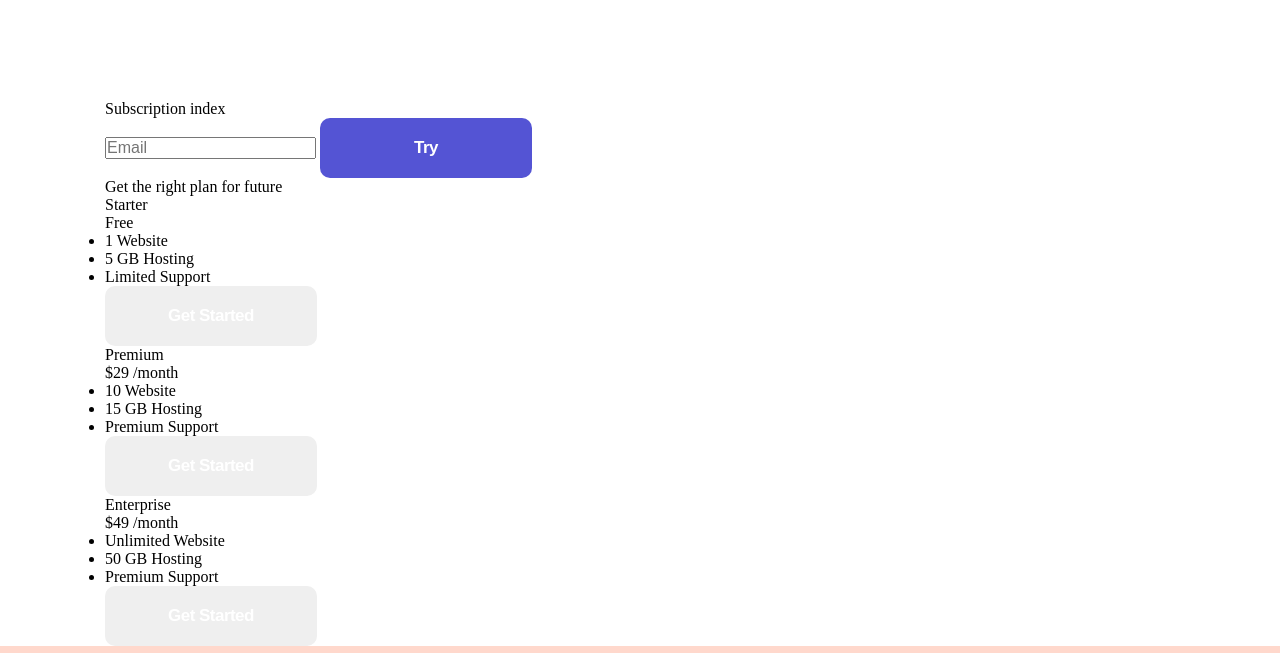
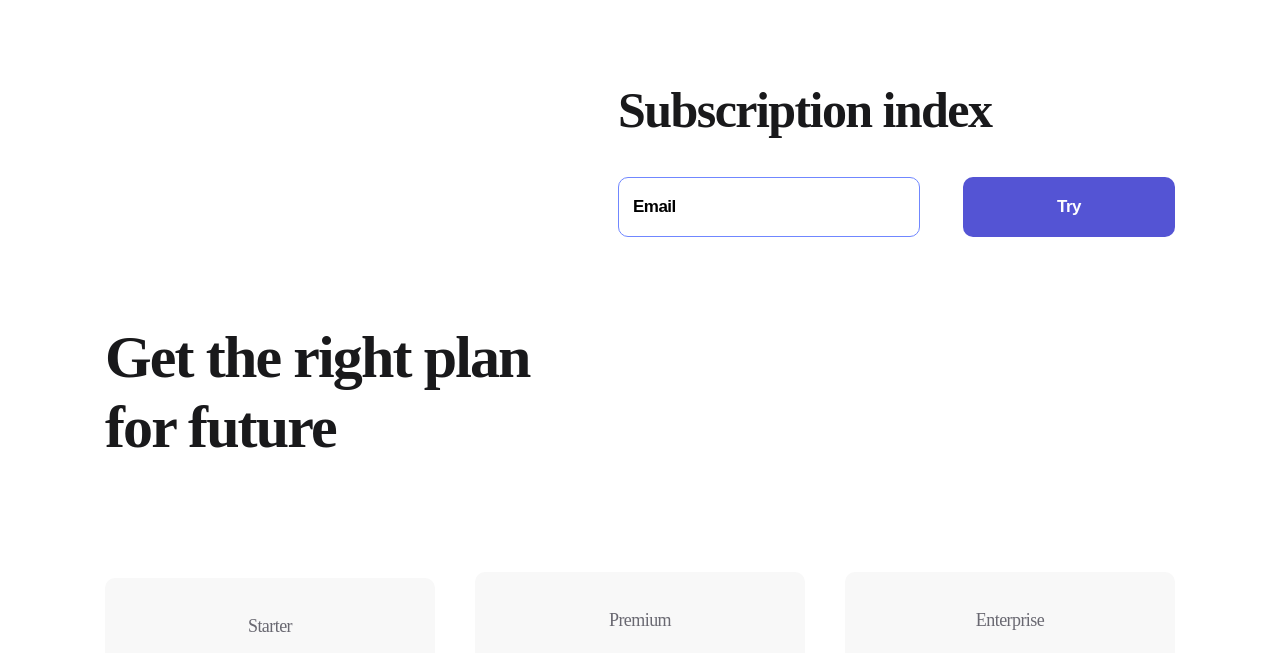
Before and after one commit to Dariia-3/logoipsum, a plain HTML site: page index.html in a window 1280 px wide. Shown: the part 714-1367 px from the top of the page. Drawn offline with Linux system fonts and the light colour scheme.

Commit message:
Add files via upload

```diff
--- a/style/style.css
+++ b/style/style.css
@@ -16,7 +16,7 @@
    padding: 38px 0 48px
 }
 
-.header__flex, .footer__flex, .about{
+.header__flex, .footer__flex, .about, .subscribe, .plan__flex{
    display: flex;
    justify-content: space-between;
    align-items: center;
@@ -111,3 +111,114 @@
    background: #eae8e8;
    transition:500ms ;
  }
+
+ .subscribe {
+   margin-bottom: 85px;
+ }
+
+ .subscribe__title {
+   font-weight: 700;
+   font-size: 50px;
+   line-height: 57px;
+   letter-spacing: -1.56316px;
+   color: #19191B;
+   margin-bottom: 38px;
+ }
+
+ .input {
+   width: 302px;
+   height: 60px;
+   border-radius: 10px;
+   border: 1px solid #7087FF;
+   padding-left: 14px;
+   box-sizing: border-box;
+   margin-right: 39px;
+ }
+
+ .input::placeholder, .input{
+   font-weight: 700;
+   font-size: 17px;
+   line-height: 22px;
+   letter-spacing: -0.531474px;
+   color: #000000;
+ }
+
+ .input:focus {
+   outline: none;
+ }
+
+ .plan {
+   margin-bottom: 132px;
+
+ }
+
+ .plan__title {
+   font-weight: 700;
+   font-size: 60px;
+   line-height: 70px;
+   letter-spacing: -1.87579px;
+   color: #19191B;
+   max-width: 504px;
+   margin-bottom: 110px;
+ }
+
+ .item {
+   width: 330px;
+   background: #F8F8F8;
+   border-radius: 10px;
+   text-align: center;
+   padding: 34px 0 27px;
+ }
+
+.item:hover {
+   background: #FF7143;
+   box-shadow: 0px 32px 34px rgba(255, 112, 59, 0.317827);
+   transition: 500ms;
+}
+
+ .item__text {
+   font-size: 18px;
+   line-height: 28px;
+   letter-spacing: -0.562737px;
+   color: #696871;
+ }
+
+.item:hover .item__text, .item:hover .item__title, .item:hover .item__li {
+   color: white;
+   transition: 500ms;
+}
+
+ .item__title {
+   font-weight: bold;
+   font-size: 60px;
+   line-height: 56px;
+   text-align: center;
+   letter-spacing: -1.03448px;
+   color: #1D293F;
+   margin: 22px 0 28px;
+ }
+
+ .item__title span {
+   font-size: 28px;
+ }
+
+ .item__li {
+   list-style: none;
+   font-size: 17px;
+   line-height: 50px;
+   letter-spacing: -0.531474px;
+   color: #696871;
+ }
+
+ .button__item {
+   width: 285px;
+   background: white;
+   color: #5454D4;
+   margin-top: 36px;
+ }
+
+ .item:hover .button__item {
+   background: #9F3919;
+   color: white;
+   transition: 500ms;
+ }
```
